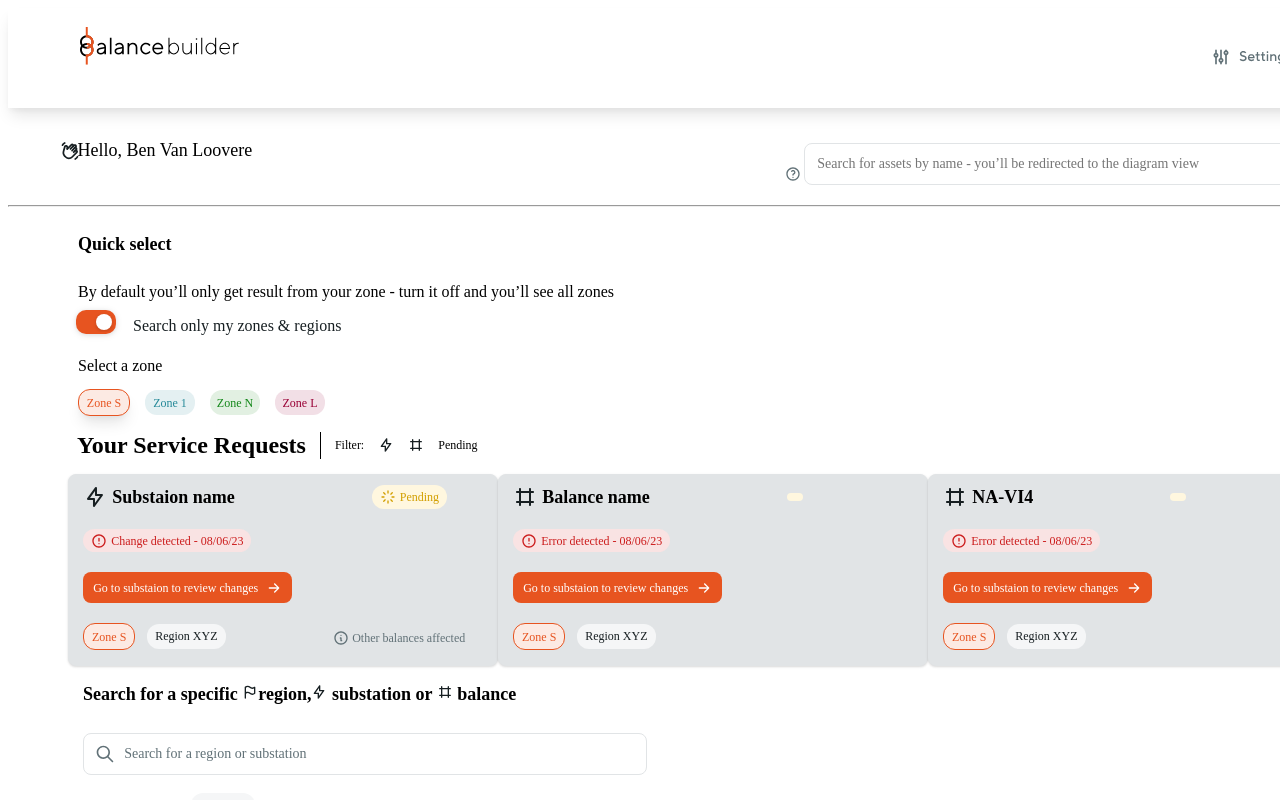
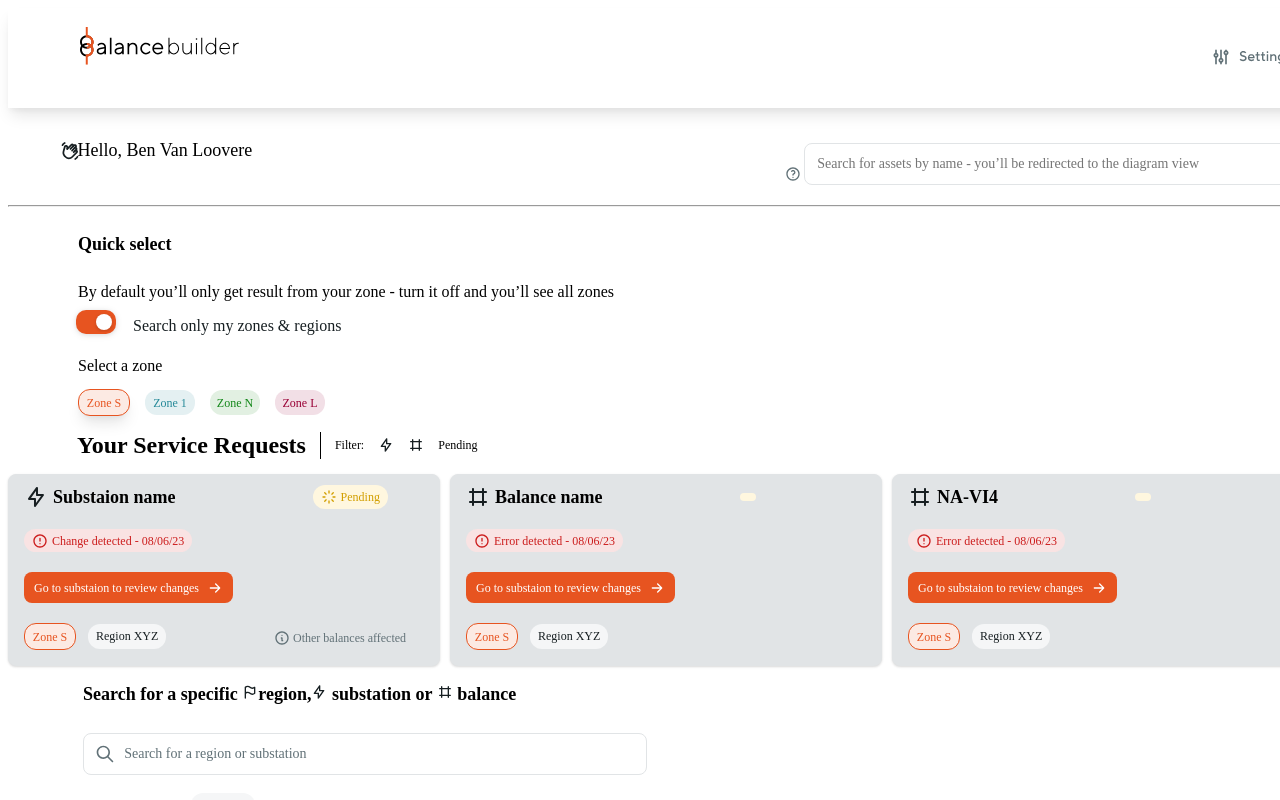
Before and after one commit to HJ1111111/BalanceBuilder, a React (Create React App) app: page / in a window 1280 px wide. Shown: the top 800 px of the page. Built offline with nearby package versions, Linux system fonts and the light colour scheme.

Commit message:
small adjustments to card attributes

```diff
--- a/src/Components/Dashboard/service-requests.css
+++ b/src/Components/Dashboard/service-requests.css
@@ -108,8 +108,7 @@
   display: flex;
   align-items: flex-start;
   flex-direction: row;
-  gap: 17px;
-  margin-left: 14%;
+  gap: 15px;
 }
 
 .row{
@@ -123,12 +122,12 @@ align-items: center;
   display: flex;
   width: 400px;
   height: 170px;
-  padding: 10px 14px;
+  padding: 10px 15px;
   align-items: flex-start;
   flex-direction: column;
   gap: 20px;
   flex-shrink: 0;
-
+  margin-right: 10px;
   border-radius: 8px;
   border: 1px solid var(--colors-neutral-border, #e1e4e6);
   background: var(--colors-gray-100, #e1e4e6);
```
